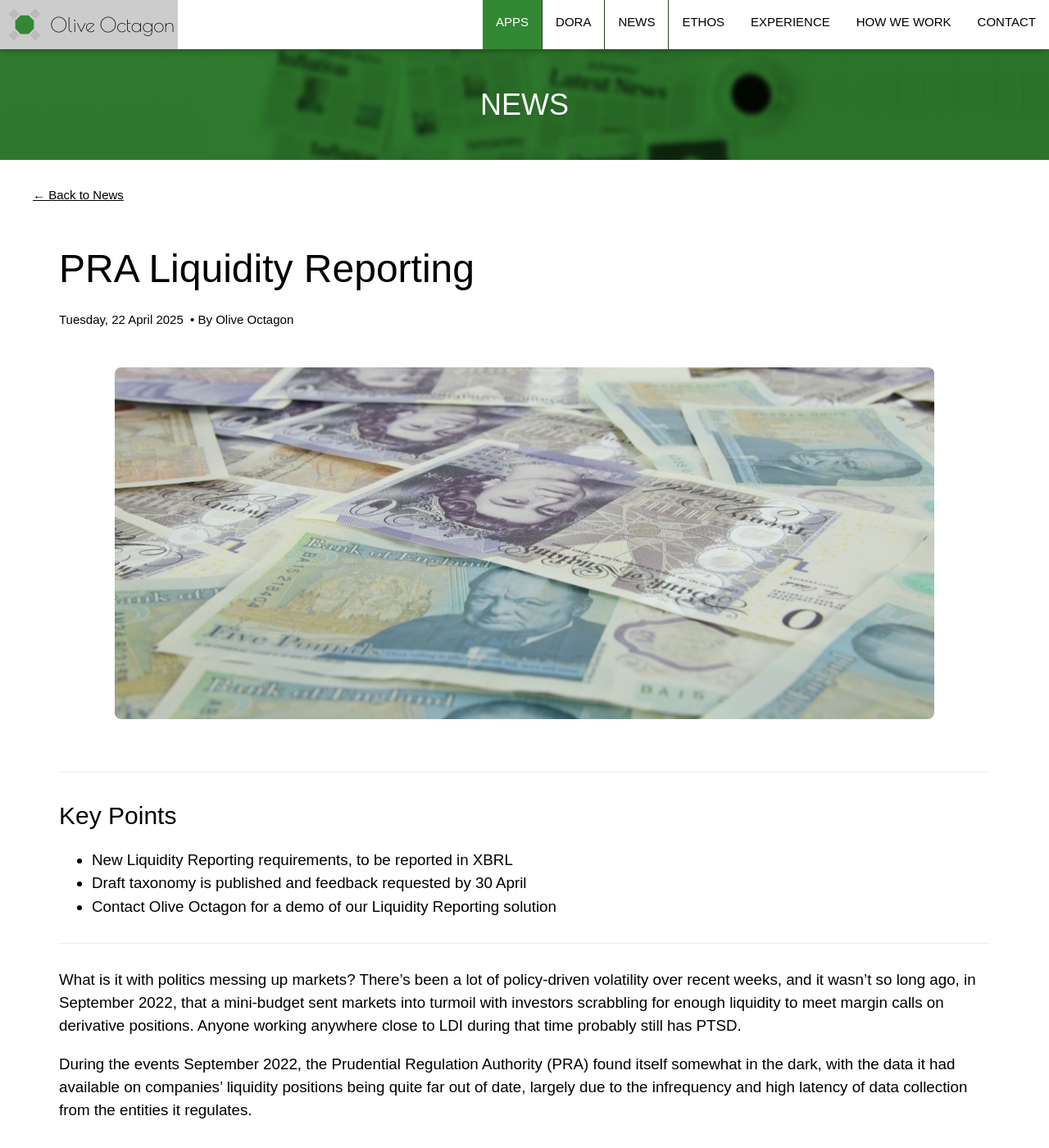
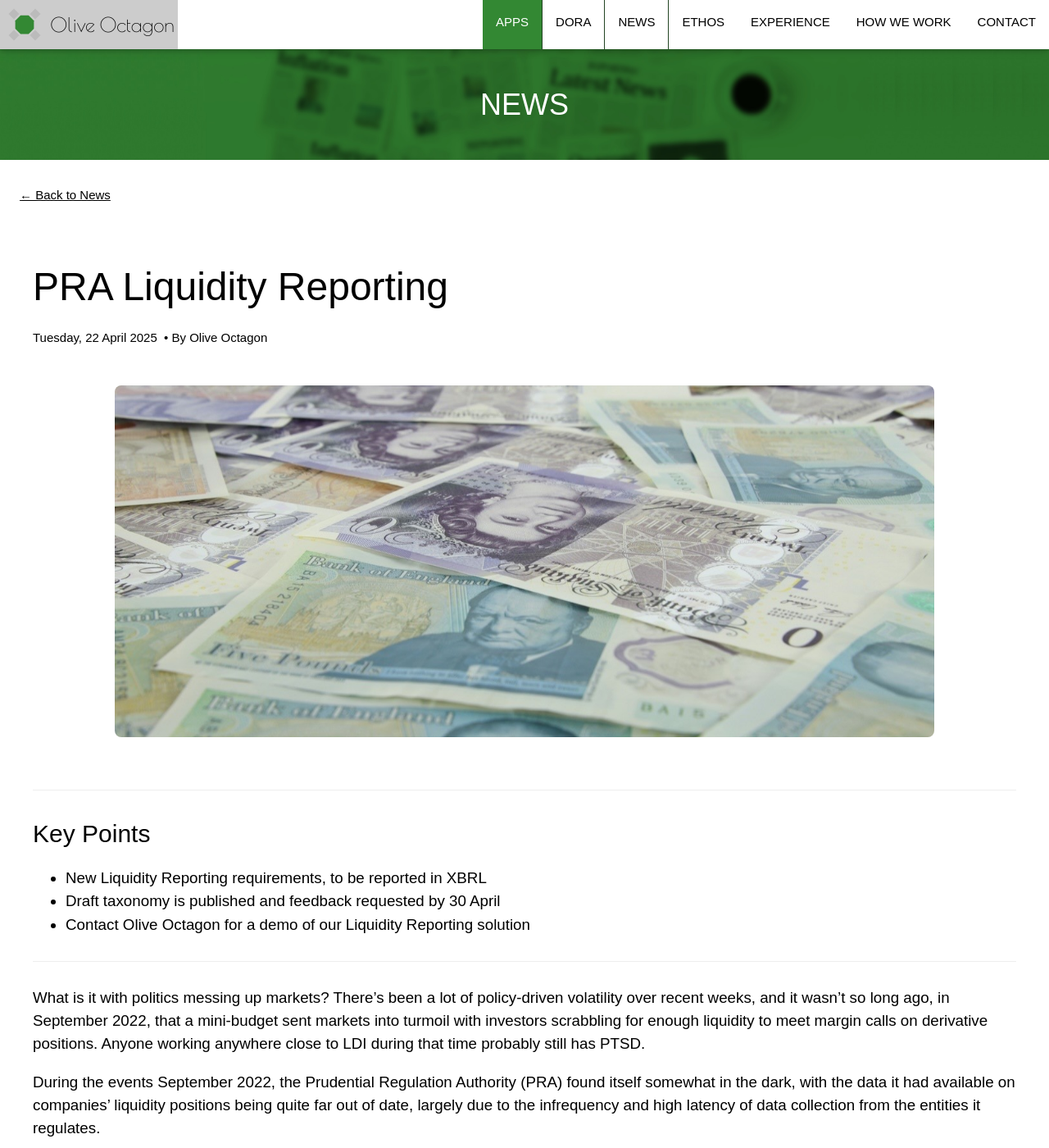
Before and after one commit to oliveoctagon/oliveoctagon.github.io, a Jekyll site: the page built from _posts/2025-04-22-pra-liquidity-reporting.md, in a window 1280 px wide and 1400 px high. Shown: the whole window at 82% size. Built offline with Jekyll 4.4.1, drawn with Linux system fonts in a browser that asks for light colours; some web fonts are replaced; our own code applies the rules of GitHub Pages for plain Markdown files.

Commit message:
Fix more layout issues on mobile

```diff
--- a/_layouts/default.html
+++ b/_layouts/default.html
@@ -37,8 +37,12 @@
 .w3-theme-dark {color:#fff !important; background-color:#242 !important}
 .w3-theme-white {color:#000 !important; background-color:#fff !important}
 .w3-theme-black {color:#fff !important; background-color:#000 !important}
+.w3-content {max-width:1232px;margin:64px auto; padding: 0 16px;}
 footer a {text-decoration:none;}
 footer a:hover {text-decoration:underline;}
+@media (max-width: 600px) {
+  .w3-content { margin-top: 2rem !important; margin-bottom: 2rem !important; }
+}
 </style>
 </head>
 <body>
@@ -90,11 +94,11 @@
   </div>
 
   <!-- Link back to the news page -->
-  <nav style="padding-top: 32px; max-width: 1200px; margin: auto;">
+  <nav style="padding: 32px 16px 0 16px; max-width: 1264px; margin: auto;">
     <a href="{{ '/news/' | relative_url }}" class="" style="margin-bottom: 16px;">&larr; Back to News</a>
   </nav>
 
-  <article style="padding: 32px; max-width: 1200px; margin: auto;">
+  <article class="w3-content">
     <header class="post-hero">
       <h1 class="w3-xxxlarge">{{ page.title }}</h1>
       <p class="post-meta">
@@ -106,7 +110,7 @@
     </header>
 
     {% if page.image %}
-      <div class="w3-content w3-padding-32" style="max-width: 1000px;">
+      <div class="w3-padding-32 w3-auto" style="max-width: 1000px;">
         <img src="{{ page.image }}" alt="Featured image for {{ page.title }}" class="news-image" style="width:100%; border-radius: 8px;">
       </div>
     {% endif %}
--- a/news/index.html
+++ b/news/index.html
@@ -7,7 +7,7 @@
   <h1 class="w3-center" style="color:white; margin:0;">NEWS</h1>
 </div>
 
-<div class="w3-content" style="max-width:1232px;margin:64px auto; padding: 0 16px;">
+<div class="w3-content">
   <p style="font-size:1.2rem; margin: 0 0 2em 0;">
     Stay up to date with the latest news from the Olive Octagon team, from product updates to company announcements and industry commentary.
     Whether you're a customer, partner, or just curious about what we're building, this is the best place to stay informed.
```
